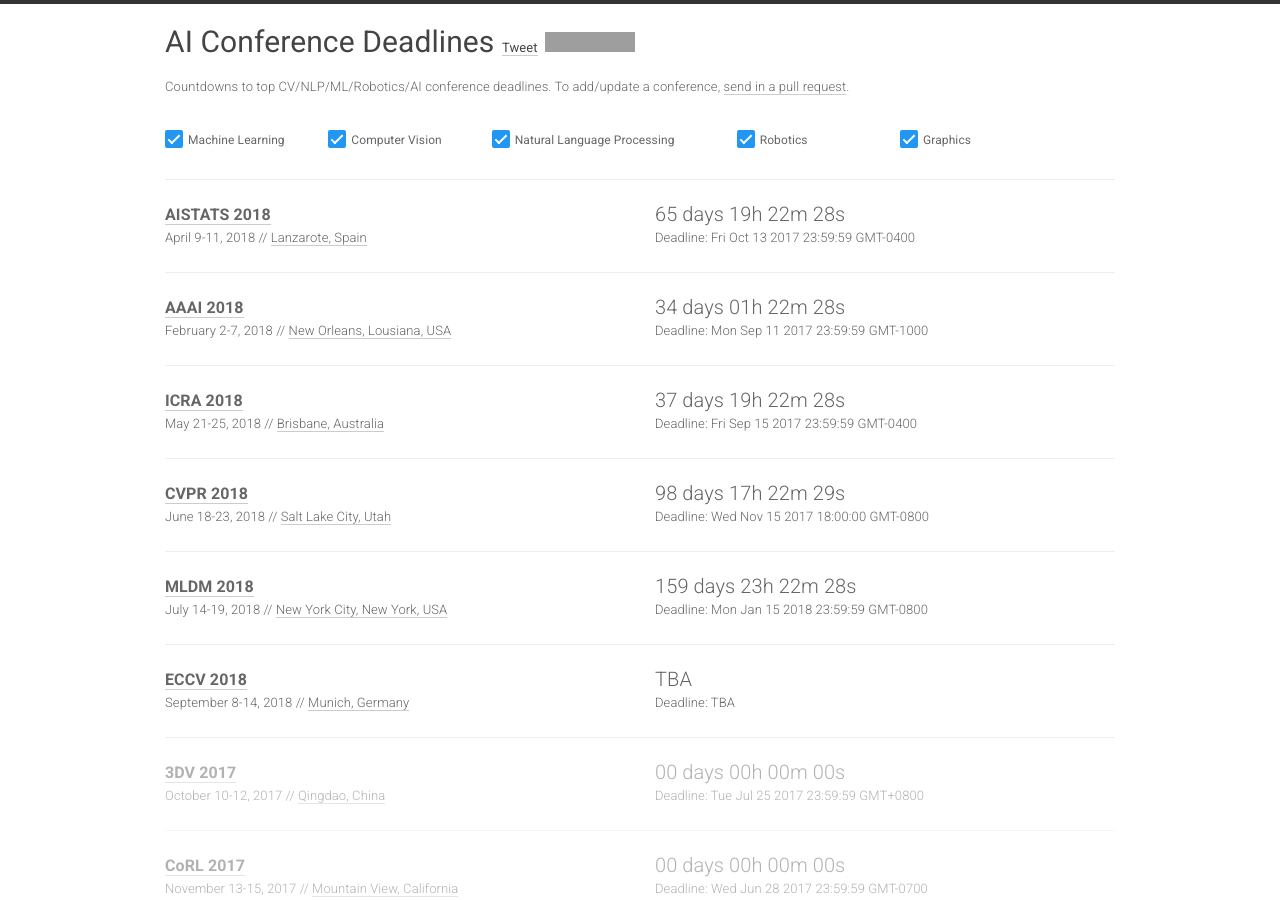
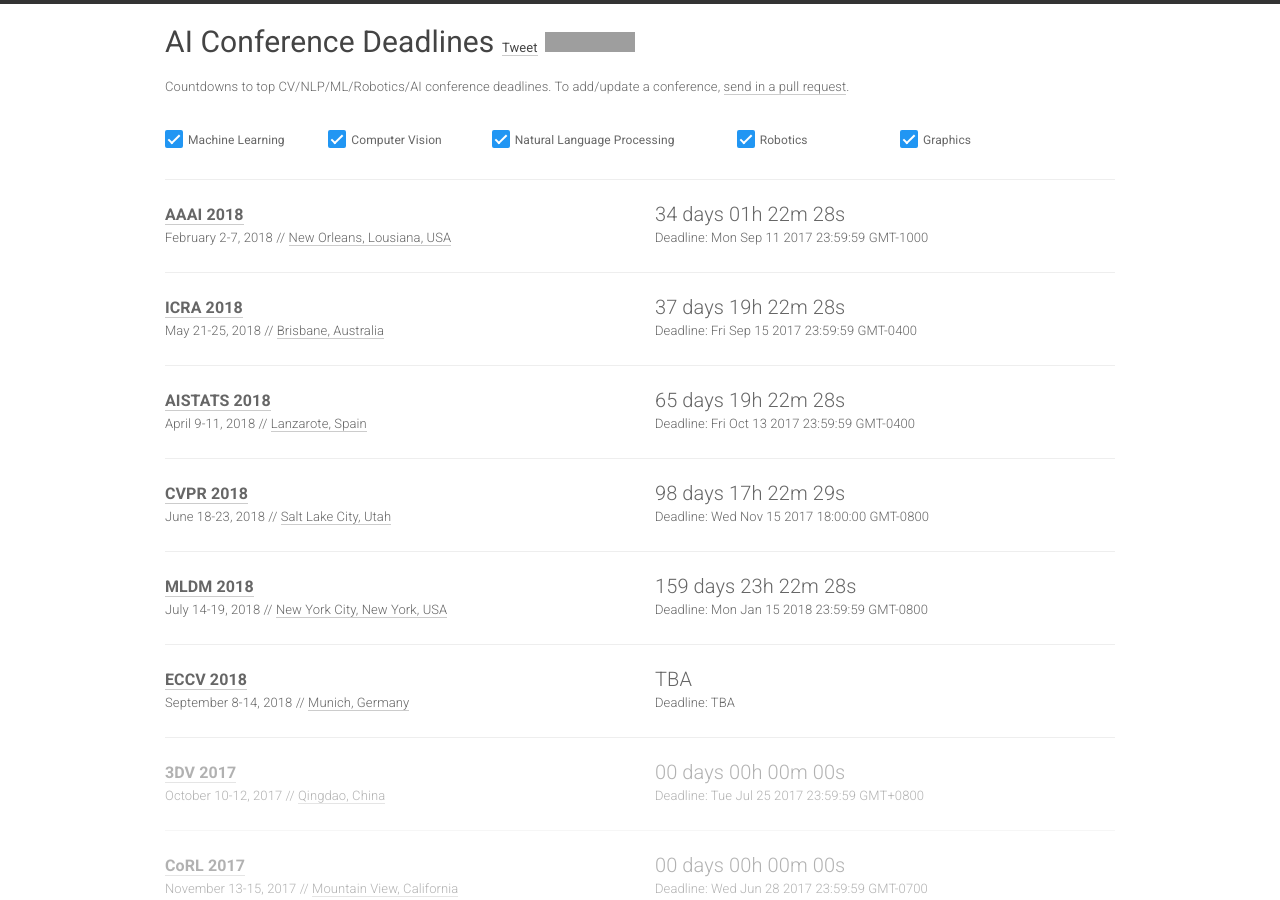
Before and after one commit to paperswithcode/ai-deadlines, a Jekyll site: the page built from index.html, in a window 1280 px wide and 900 px high. Built offline with Jekyll 4.4.1, drawn with Linux system fonts in a browser that asks for light colours; nearby versions of some CDN libraries; comment, search, counter and statistics services are not loaded; some of the changed lines change nothing that is shown; grey boxes are pictures that could not be loaded.

Commit message:
Reorganizing

```diff
--- a/_data/conferences.yml
+++ b/_data/conferences.yml
@@ -1,13 +1,4 @@
 ---
-
-- name: AISTATS
-  year: 2018
-  id: aistats18
-  link: http://www.aistats.org/
-  deadline: "2017-10-13 23:59:59"
-  date: April 9-11, 2018
-  place: Lanzarote, Spain
-  sub: ML
 
 - name: AAAI
   year: 2018
@@ -27,6 +18,15 @@
   date: May 21-25, 2018
   place: Brisbane, Australia
   sub: RO
+
+- name: AISTATS
+  year: 2018
+  id: aistats18
+  link: http://www.aistats.org/
+  deadline: "2017-10-13 23:59:59"
+  date: April 9-11, 2018
+  place: Lanzarote, Spain
+  sub: ML
 
 - name: CVPR
   year: 2018
```
